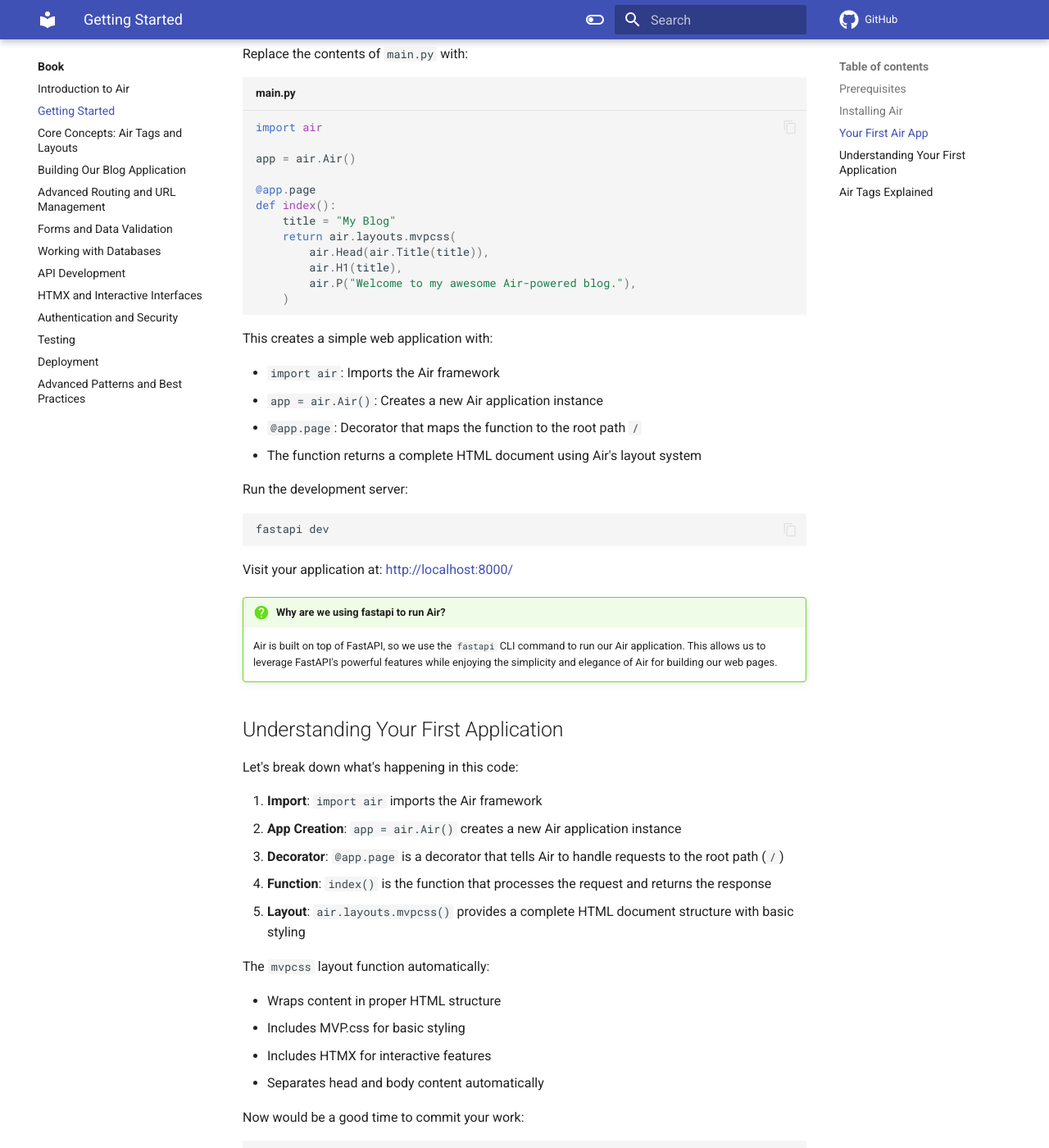
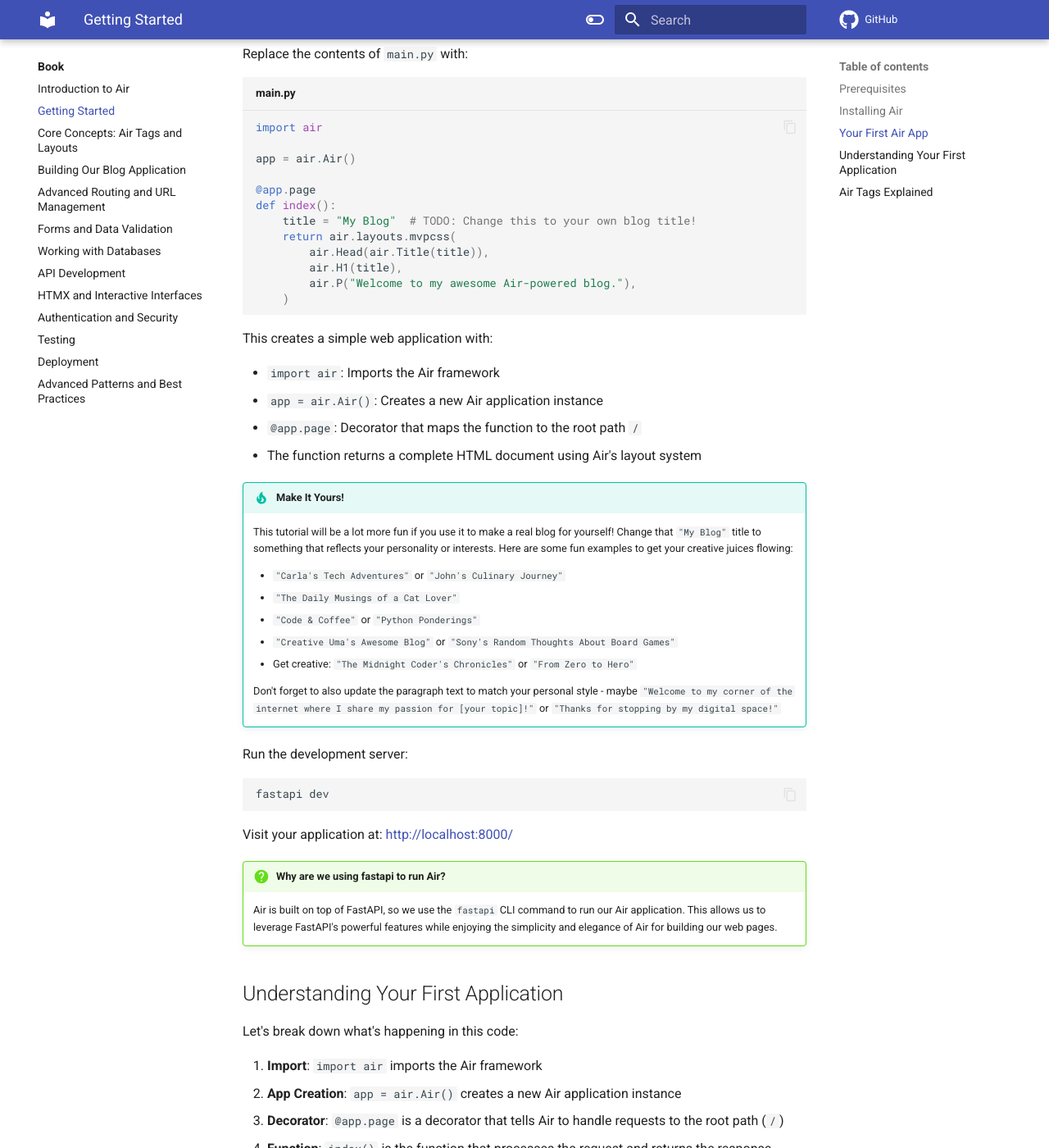
Before and after one commit to feldroy/air, an MkDocs documentation site: the page built from docs/book/02-getting-started.md, in a window 1280 px wide and 1400 px high, scrolled down 2022 px. Shown: the whole window at 82% size. Built offline with MkDocs 1.6.1 and Material for MkDocs 9.7.7, drawn with Linux system fonts in a browser that asks for light colours; comment, search, counter and statistics services are not loaded; some of the changed text lies outside the part shown.

Commit message:
Revise "Getting Started"

```diff
--- a/docs/book/02-getting-started.md
+++ b/docs/book/02-getting-started.md
@@ -97,7 +97,7 @@ app = air.Air()
 
 @app.page
 def index():
-    title = "My Blog"
+    title = "My Blog"  # TODO: Change this to your own blog title!
     return air.layouts.mvpcss(
         air.Head(air.Title(title)),
         air.H1(title),
@@ -111,6 +111,17 @@ This creates a simple web application with:
 - `app = air.Air()`: Creates a new Air application instance
 - `@app.page`: Decorator that maps the function to the root path `/`
 - The function returns a complete HTML document using Air's layout system
+
+!!! tip "Make It Yours!"
+    This tutorial will be a lot more fun if you use it to make a real blog for yourself! Change that `"My Blog"` title to something that reflects your personality or interests. Here are some fun examples to get your creative juices flowing:
+
+    - `"Carla's Tech Adventures"` or `"John's Culinary Journey"`
+    - `"The Daily Musings of a Cat Lover"`
+    - `"Code & Coffee"` or `"Python Ponderings"`
+    - `"Creative Uma's Awesome Blog"` or `"Sony's Random Thoughts About Board Games"`
+    - Get creative: `"The Midnight Coder's Chronicles"` or `"From Zero to Hero"`
+
+    Don't forget to also update the paragraph text to match your personal style - maybe `"Welcome to my corner of the internet where I share my passion for [your topic]!"` or `"Thanks for stopping by my digital space!"`
 
 Run the development server:
 
```
Also changed, not shown: other parts of docs/book/02-getting-started.md (+1 -1 lines).
